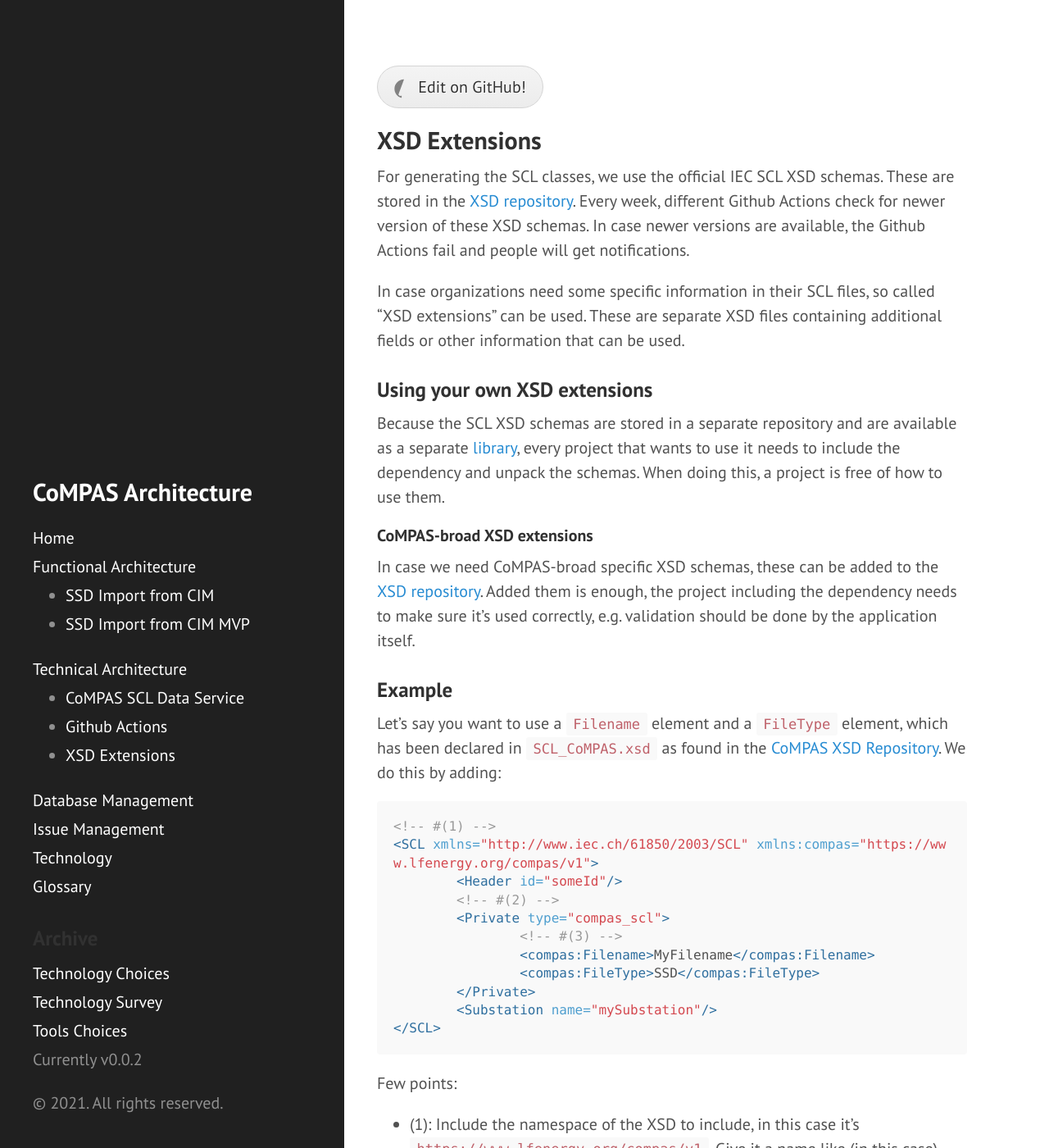
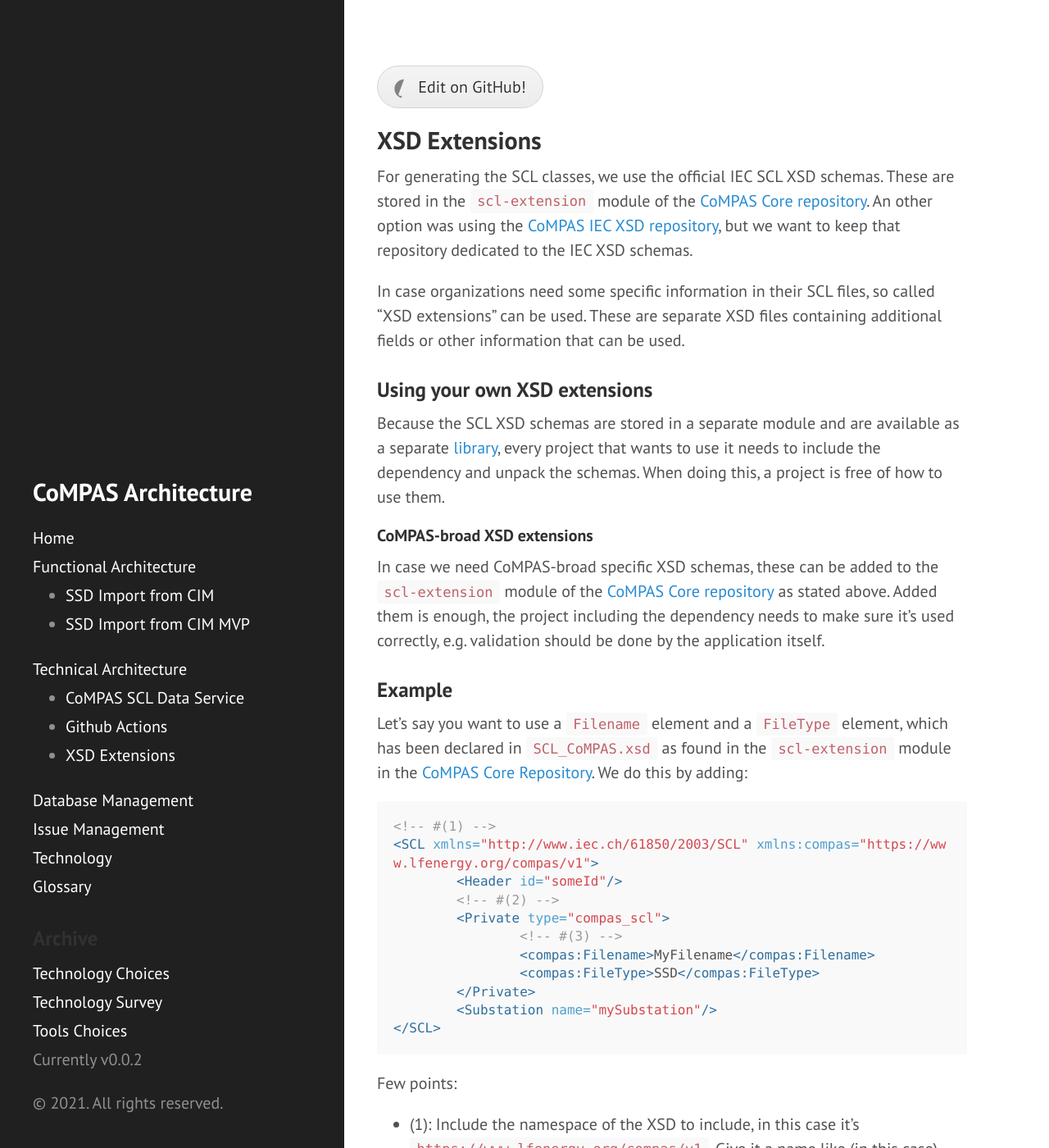
Before and after one commit to com-pas/compas-architecture, a Jekyll site: the page built from technical/XSD_EXTENSIONS.md, in a window 1280 px wide and 1400 px high. Shown: the whole window at 82% size. Built offline with Jekyll 4.4.1, drawn with Linux system fonts in a browser that asks for light colours; our own code applies the rules of GitHub Pages for plain Markdown files.

Commit message:
Changed documentation about CoMPAS XSD schema
Signed-off-by: Rob Tjalma <rob@tjalma.com>

````diff
--- a/technical/XSD_EXTENSIONS.md
+++ b/technical/XSD_EXTENSIONS.md
@@ -5,18 +5,18 @@ SPDX-License-Identifier: CC-BY-4.0
 -->
 
 ## XSD Extensions
-For generating the SCL classes, we use the official IEC SCL XSD schemas. These are stored in the [XSD repository](https://github.com/com-pas/compas-scl-xsd). Every week, different Github Actions check for newer version of these XSD schemas. In case newer versions are available, the Github Actions fail and people will get notifications.
+For generating the SCL classes, we use the official IEC SCL XSD schemas. These are stored in the `scl-extension` module of the [CoMPAS Core repository](https://github.com/com-pas/compas-core). An other option was using the [CoMPAS IEC XSD repository](https://github.com/com-pas/compas-scl-xsd), but we want to keep that repository dedicated to the IEC XSD schemas.
 
 In case organizations need some specific information in their SCL files, so called "XSD extensions" can be used. These are separate XSD files containing additional fields or other information that can be used.
 
 ### Using your own XSD extensions
-Because the SCL XSD schemas are stored in a separate repository and are available as a separate [library](https://github.com/com-pas/compas-scl-xsd/packages/817016), every project that wants to use it needs to include the dependency and unpack the schemas. When doing this, a project is free of how to use them.
+Because the SCL XSD schemas are stored in a separate module and are available as a separate [library](https://github.com/com-pas/compas-core/packages/850927), every project that wants to use it needs to include the dependency and unpack the schemas. When doing this, a project is free of how to use them.
 
 #### CoMPAS-broad XSD extensions
-In case we need CoMPAS-broad specific XSD schemas, these can be added to the [XSD repository](https://github.com/com-pas/compas-scl-xsd). Added them is enough, the project including the dependency needs to make sure it's used correctly, e.g. validation should be done by the application itself.
+In case we need CoMPAS-broad specific XSD schemas, these can be added to the `scl-extension` module of the [CoMPAS Core repository](https://github.com/com-pas/compas-core) as stated above. Added them is enough, the project including the dependency needs to make sure it's used correctly, e.g. validation should be done by the application itself.
 
 ### Example
-Let's say you want to use a `Filename` element and a `FileType` element, which has been declared in `SCL_CoMPAS.xsd` as found in the [CoMPAS XSD Repository](https://github.com/com-pas/compas-scl-xsd). We do this by adding:
+Let's say you want to use a `Filename` element and a `FileType` element, which has been declared in `SCL_CoMPAS.xsd` as found in the `scl-extension` module in the [CoMPAS Core Repository](https://github.com/com-pas/compas-core). We do this by adding:
 
 ```xml
 <!-- #(1) -->
````
